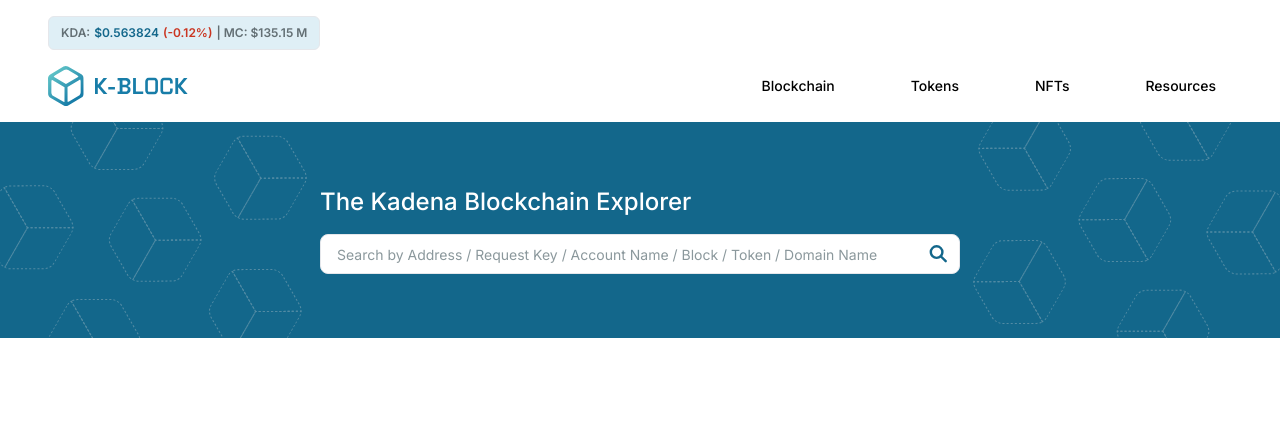
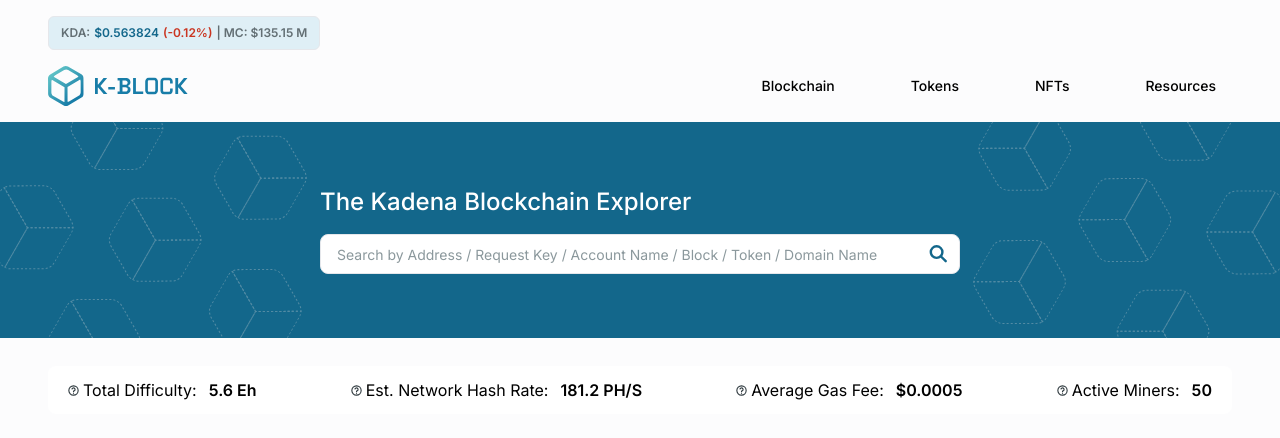
Before and after one commit to techfleetworks/k-block-app, a Next.js app: page / in a window 1280 px wide. Shown: the top 438 px of the page. Built offline with nearby package versions, Linux system fonts and the light colour scheme.

Commit message:
create info bar

```diff
--- a/package.json
+++ b/package.json
@@ -16,6 +16,7 @@
     "@radix-ui/react-navigation-menu": "^1.1.3",
     "@radix-ui/react-slot": "^1.0.2",
     "@radix-ui/react-toast": "^1.1.4",
+    "@radix-ui/react-tooltip": "^1.0.6",
     "class-variance-authority": "^0.7.0",
     "clsx": "^2.0.0",
     "lucide-react": "^0.263.1",
--- a/src/components/common/index.js
+++ b/src/components/common/index.js
@@ -1,3 +1,4 @@
 export { default as Button } from './button';
 export { default as Navbar } from './navbar';
-export { default as Searchbar } from './searchbar';
+export { default as Searchbar } from './search-bar';
+export { default as InfoBar } from './info-bar';
--- /dev/null
+++ b/src/components/common/info-bar/index.jsx
@@ -0,0 +1,62 @@
+import React from 'react';
+import {
+  Tooltip,
+  TooltipContent,
+  TooltipProvider,
+  TooltipTrigger,
+} from '@/components/ui/tooltip';
+import Image from 'next/image';
+import QuestionMark from '@/assets/question-mark.svg';
+
+const InfoItem = ({ label, value, tooltipText }) => (
+  <div className="flex justify-between gap-1 px-5 py-3">
+    <TooltipProvider>
+      <Tooltip>
+        <TooltipTrigger className="flex items-center gap-1">
+          <Image
+            src={QuestionMark}
+            width={11}
+            height={11}
+            alt="question mark"
+          />
+          <p>{label}:</p>
+        </TooltipTrigger>
+        <TooltipContent className="rounded-[4px] shadow-sm">
+          <p>{tooltipText}</p>
+        </TooltipContent>
+      </Tooltip>
+    </TooltipProvider>
+    <span className="font-semibold ml-2">{value}</span>
+  </div>
+);
+
+const InfoBar = () => {
+  return (
+    <div className="px-12 my-7">
+      <div className="flex justify-between bg-neutral-n-0 drop-shadow-[4px_4px_10px_rgba(195, 204, 212, 0.25)] rounded-[8px]">
+        <InfoItem
+          label="Total Difficulty"
+          value="5.6 Eh"
+          tooltipText="Sunny Days Cold Breeze"
+        />
+        <InfoItem
+          label="Est. Network Hash Rate"
+          value="181.2 PH/S"
+          tooltipText="Another Tooltip Text"
+        />
+        <InfoItem
+          label="Average Gas Fee"
+          value="$0.0005"
+          tooltipText="Yet Another Tooltip Text"
+        />
+        <InfoItem
+          label="Active Miners"
+          value="50"
+          tooltipText="One More Tooltip Text"
+        />
+      </div>
+    </div>
+  );
+};
+
+export default InfoBar;
--- /dev/null
+++ b/src/components/ui/tooltip.jsx
@@ -0,0 +1,24 @@
+import * as React from "react"
+import * as TooltipPrimitive from "@radix-ui/react-tooltip"
+
+import { cn } from "src/utils/"
+
+const TooltipProvider = TooltipPrimitive.Provider
+
+const Tooltip = TooltipPrimitive.Root
+
+const TooltipTrigger = TooltipPrimitive.Trigger
+
+const TooltipContent = React.forwardRef(({ className, sideOffset = 4, ...props }, ref) => (
+  <TooltipPrimitive.Content
+    ref={ref}
+    sideOffset={sideOffset}
+    className={cn(
+      "z-50 overflow-hidden rounded-md border bg-popover px-3 py-1.5 text-sm text-popover-foreground shadow-md animate-in fade-in-0 zoom-in-95 data-[state=closed]:animate-out data-[state=closed]:fade-out-0 data-[state=closed]:zoom-out-95 data-[side=bottom]:slide-in-from-top-2 data-[side=left]:slide-in-from-right-2 data-[side=right]:slide-in-from-left-2 data-[side=top]:slide-in-from-bottom-2",
+      className
+    )}
+    {...props} />
+))
+TooltipContent.displayName = TooltipPrimitive.Content.displayName
+
+export { Tooltip, TooltipTrigger, TooltipContent, TooltipProvider }
--- a/src/pages/index.js
+++ b/src/pages/index.js
@@ -1,10 +1,11 @@
-import { Navbar, Searchbar } from '@/components/common';
+import { Navbar, Searchbar, InfoBar } from '@/components/common';
 
 export default function Home() {
   return (
-    <main>
+    <main className="h-[100vh] bg-neutral-n-50">
       <Navbar />
       <Searchbar />
+      <InfoBar />
     </main>
   );
 }
```
Also changed, not shown: src/assets/question-mark.svg (added), src/components/common/search-bar/index.jsx (renamed from src/components/common/searchbar/index.jsx), 1 other file (tests, documents, lock files or other folders).
